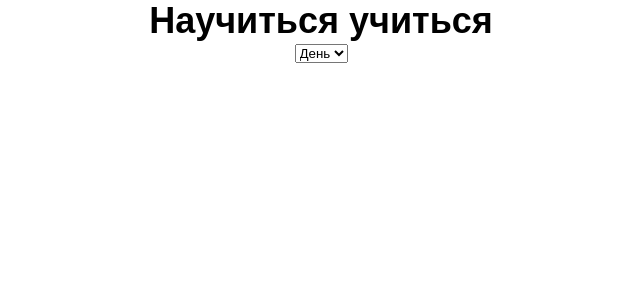
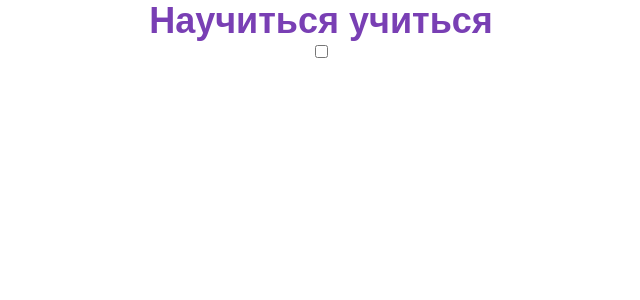
Before and after one commit to auroraptor/repeat, a React (Create React App) app: page / in a window 1280 px wide. Shown: the top 300 px of the page, without its empty margins (319-959 px from the left). Built offline with nearby package versions, Linux system fonts and the light colour scheme.

Commit message:
feat: checked theme

```diff
--- a/src/components/App/App.module.scss
+++ b/src/components/App/App.module.scss
@@ -10,12 +10,12 @@
 
 .day {
   background-color: $white;
-  color: $black;
+  color: $violet;
 }
 
 .night {
   background-color: $violet;
-  color: white;
+  color: $white;
 }
 
 .title {
--- a/src/components/App/App.tsx
+++ b/src/components/App/App.tsx
@@ -5,8 +5,8 @@ import styles from './App.module.scss';
 function App() {
   const [theme, setTheme] = useState("day");
 
-  function handleThemeChange(e: React.ChangeEvent<HTMLSelectElement>) {
-    setTheme(e.target.value);
+  function handleThemeChange(e: React.ChangeEvent<HTMLInputElement>) {
+    setTheme(e.target.checked ? "night" : "day");
   }
 
   return (
--- a/src/components/ThemeSelect/ThemeSelect.tsx
+++ b/src/components/ThemeSelect/ThemeSelect.tsx
@@ -1,12 +1,9 @@
 type Props = {
-    onChange: React.ChangeEventHandler<HTMLSelectElement>
+    onChange: React.ChangeEventHandler<HTMLInputElement>
   };
 
 export function ThemeSelect({onChange}: Props) {
   return (
-    <select onChange={onChange}>
-      <option value="day">День</option>
-      <option value="night">Ночь</option>
-    </select>
+    <input onChange={onChange} type="checkbox"></input>
   );
 }
```
